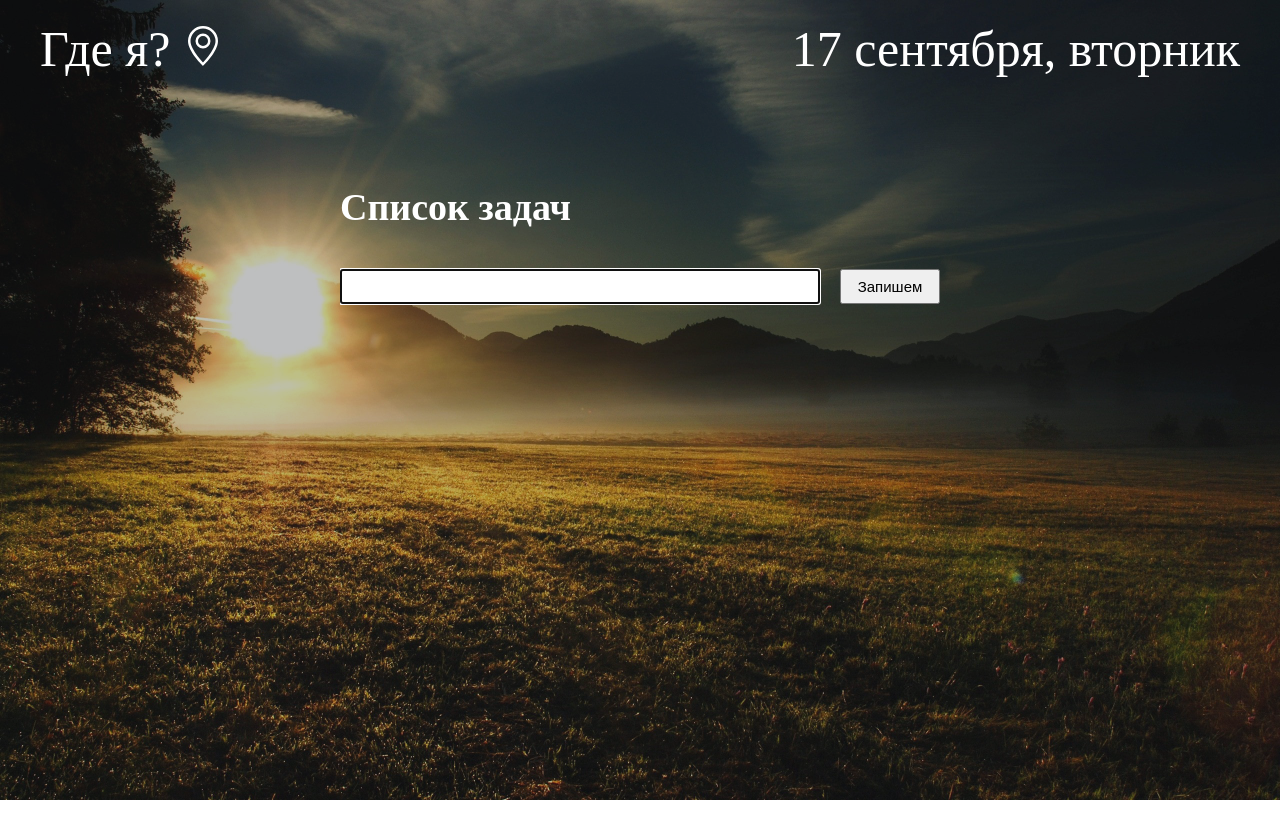
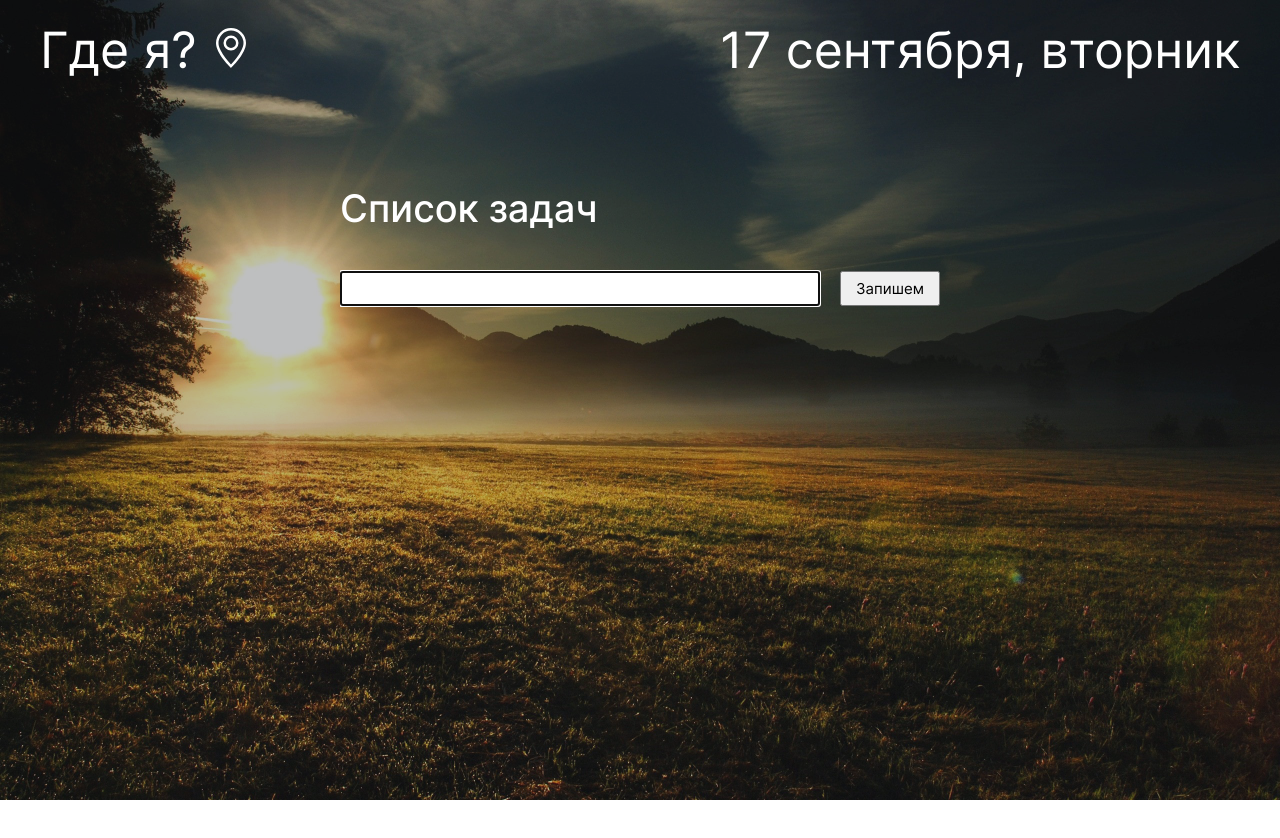
Before and after one commit to CrabF/momentum, a plain HTML site: page index.html in a window 1280 px wide. Drawn offline with Linux system fonts and the light colour scheme.

Commit message:
add Inter font

```diff
--- a/index.css
+++ b/index.css
@@ -2,6 +2,7 @@
   margin: 0;
   padding: 0;
   box-sizing: border-box;
+  font-family: "Inter", sans-serif;
 }
 
 .wrap {
@@ -31,6 +32,7 @@
   top: 20px;
   right: 40px;
   font-size: 50px;
+  font-weight: 400;
 }
 
 .todo {
@@ -108,6 +110,7 @@
   color: white;
   font-size: 50px;
   left: 40px;
+  font-weight: 400;
 }
 
 .weather {
@@ -116,6 +119,7 @@
   color: white;
   font-size: 35px;
   left: 40px;
+  font-weight: 400;
 }
 
 .input[type="checkbox"] {
--- a/index.html
+++ b/index.html
@@ -4,6 +4,7 @@
     <meta charset="UTF-8" />
     <meta name="viewport" content="width=device-width, initial-scale=1.0" />
     <link rel="stylesheet" href="./index.css" />
+    <link rel="stylesheet" href="./public/fonts/fonts.css" />
     <title>Document</title>
   </head>
   <body>
@@ -29,7 +30,14 @@
       <span class="weather"></span>
       <img style="display: block; height: 100vh; width: 100vw" src="" alt="" />
       <div class="todo">
-        <h2 style="color: white; margin-bottom: 40px; font-size: 38px">
+        <h2
+          style="
+            color: white;
+            margin-bottom: 40px;
+            font-size: 38px;
+            font-weight: 500;
+          "
+        >
           Список задач
         </h2>
         <form action="">
--- /dev/null
+++ b/public/fonts/fonts.css
@@ -0,0 +1,26 @@
+@font-face {
+  font-family: 'Inter';
+  font-style: normal;
+  font-weight: 400;
+  font-display: swap;
+  src: url("./Inter-Regular.woff2") format("woff2"),
+       url("./Inter-Regular.woff") format("woff");
+}
+
+@font-face {
+  font-family: 'Inter';
+  font-style: normal;
+  font-weight: 500;
+  font-display: swap;
+  src: url("./Inter-Medium.woff2") format("woff2"),
+       url("./Inter-Medium.woff") format("woff");
+}
+
+@font-face {
+  font-family: 'Inter';
+  font-style: normal;
+  font-weight: 900;
+  font-display: swap;
+  src: url("./Inter-Black.woff2") format("woff2"),
+       url("./Inter-Black.woff") format("woff");
+}
--- a/script.js
+++ b/script.js
@@ -132,7 +132,7 @@ function displayTodo() {
       height: 20px;' type='checkbox' id=${item.id} ${
       item.checked ? "checked" : ""
     }>
-    <p style='width: 100%; text-decoration: ${
+    <p style='width: 100%; font-weight: 400; text-decoration: ${
       item.checked ? "line-through" : "none"
     };'>${item.value}</p>
       <img style='object-fit: cover' src="./public/icons/Delete.svg" alt="корзина">
```
Also changed, not shown: public/fonts/Inter-Black.woff (added), public/fonts/Inter-Black.woff2 (added), public/fonts/Inter-Medium.woff (added), public/fonts/Inter-Medium.woff2 (added), public/fonts/Inter-Regular.woff (added), public/fonts/Inter-Regular.woff2 (added).
